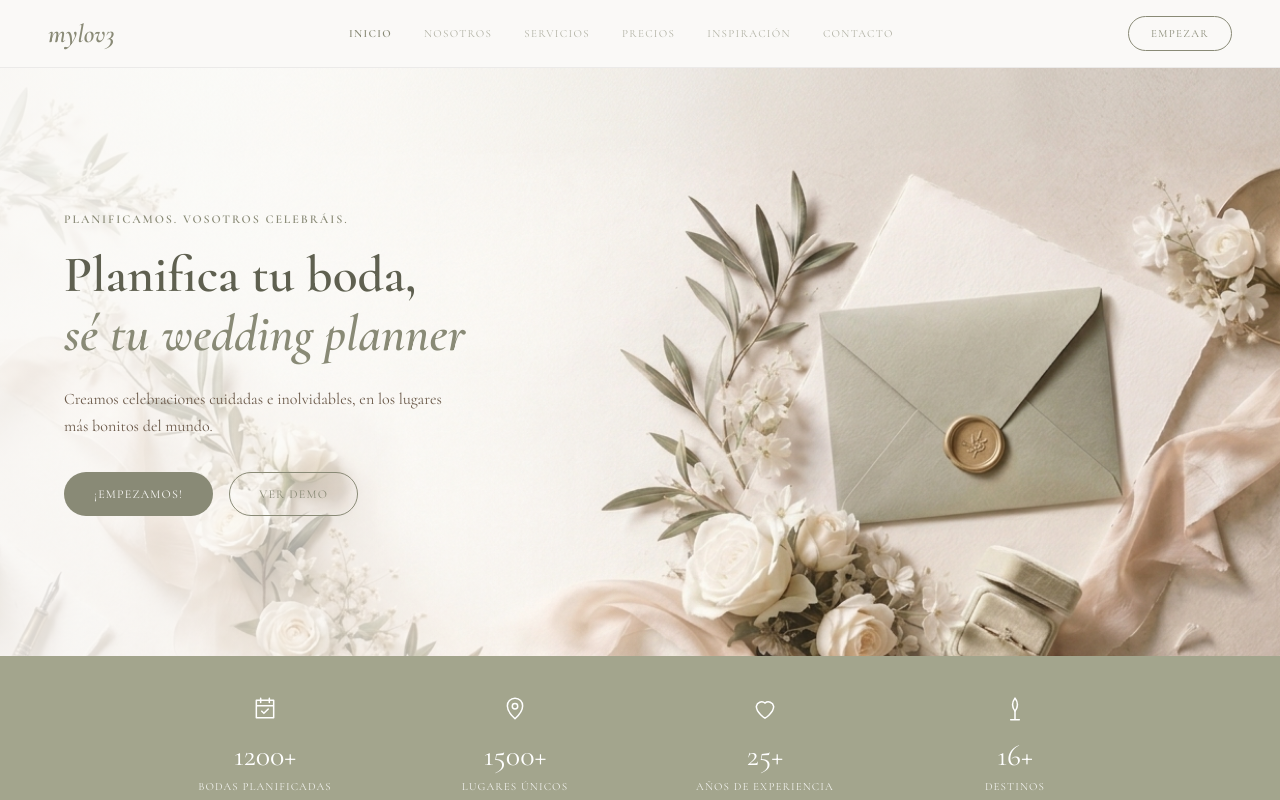
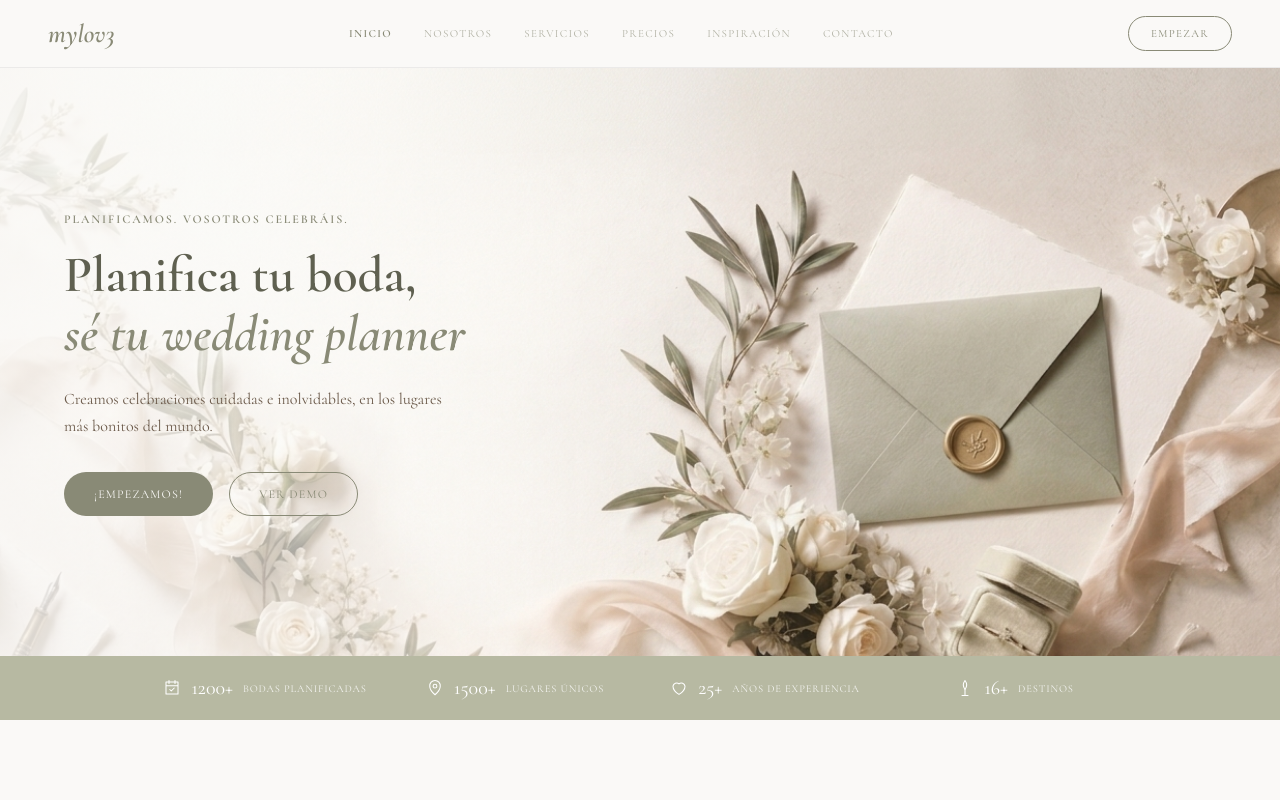
Before and after one commit to bertagracia86/vowed, a Next.js app: page / in a window 1280 px wide. Shown: the top 800 px of the page. Built offline with nearby package versions, Linux system fonts and the light colour scheme.

Commit message:
franja de estadisticas mas fina y verde mas claro

```diff
--- a/app/page.tsx
+++ b/app/page.tsx
@@ -105,7 +105,7 @@ export default function Home() {
       </section>
 
       {/* ESTADÍSTICAS */}
-      <div style={{ padding: '40px 0', background: '#a3a58d' }}>
+      <div style={{ padding: '20px 0', background: '#b7b9a2' }}>
         <div style={{ maxWidth: 1000, margin: '0 auto', display: 'grid', gridTemplateColumns: 'repeat(4,1fr)', textAlign: 'center' }}>
           {[
             { n: '1200+', l: 'Bodas planificadas', icon: <path d="M4 4h16v16H4zM4 9h16M8 2v4M16 2v4M9 14l2 2 4-4" /> },
@@ -113,10 +113,10 @@ export default function Home() {
             { n: '25+', l: 'Años de experiencia', icon: <path d="M12 20.5s-8-4.9-8-11A5 5 0 0112 6.5 5 5 0 0120 9.5c0 6.1-8 11-8 11z" /> },
             { n: '16+', l: 'Destinos', icon: <><path d="M12 2C9 6 9 10 12 14c3-4 3-8 0-12z" /><path d="M12 14v8M8 22h8" /></> },
           ].map(s => (
-            <div key={s.l}>
-              <svg width="26" height="26" viewBox="0 0 24 24" fill="none" stroke="white" strokeWidth="1.4" strokeLinecap="round" strokeLinejoin="round" style={{ marginBottom: 10 }}>{s.icon}</svg>
-              <p style={{ fontFamily: F, fontSize: 30, color: 'white', marginBottom: 6 }}>{s.n}</p>
-              <p style={{ fontFamily: F, fontSize: 11, letterSpacing: '0.1em', textTransform: 'uppercase', color: 'rgba(255,255,255,0.85)' }}>{s.l}</p>
+            <div key={s.l} style={{ display: 'flex', alignItems: 'center', justifyContent: 'center', gap: 10 }}>
+              <svg width="18" height="18" viewBox="0 0 24 24" fill="none" stroke="white" strokeWidth="1.4" strokeLinecap="round" strokeLinejoin="round">{s.icon}</svg>
+              <p style={{ fontFamily: F, fontSize: 20, color: 'white' }}>{s.n}</p>
+              <p style={{ fontFamily: F, fontSize: 10.5, letterSpacing: '0.08em', textTransform: 'uppercase', color: 'rgba(255,255,255,0.85)' }}>{s.l}</p>
             </div>
           ))}
         </div>
```
